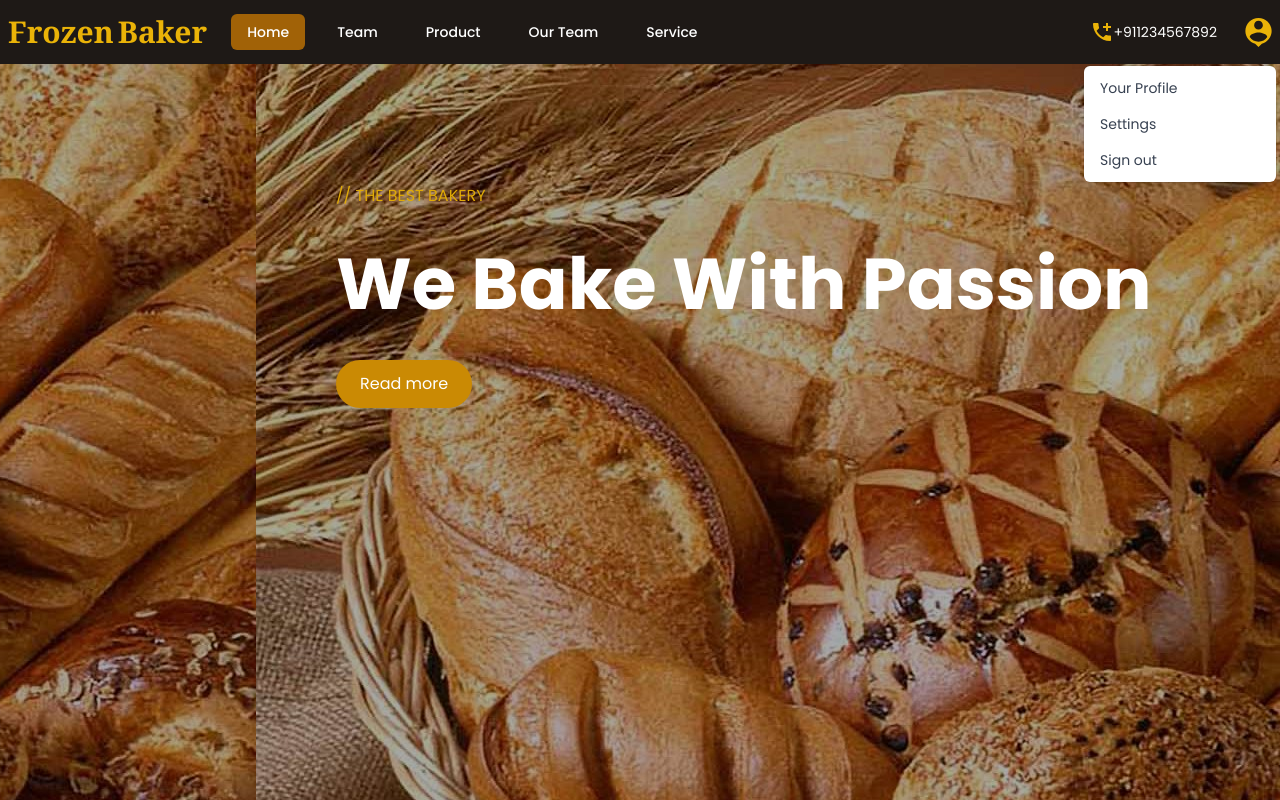
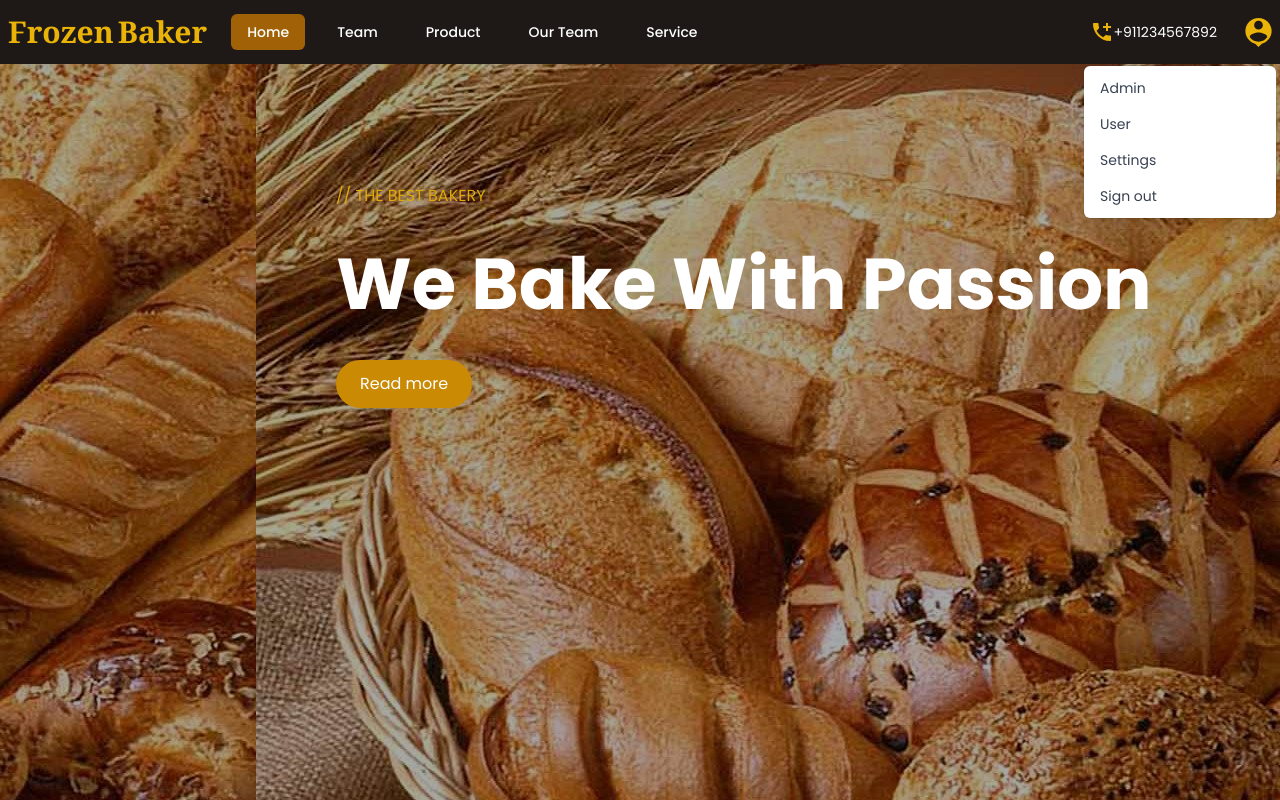
Before and after one commit to Ashish5028/Frozen-Baker, a React (Vite) app: page / in a window 1280 px wide. Both pictures are taken after a click on the button "Open user menu". Shown: the top 800 px of the page. Built offline with nearby package versions, Linux system fonts and the light colour scheme.

Commit message:
admin contact ui

```diff
--- /dev/null
+++ b/src/admin/component/fillform.jsx
@@ -0,0 +1,7 @@
+export function FillFom() {
+  return (
+    <>
+      <div></div>
+    </>
+  );
+}
--- a/src/app/routes.jsx
+++ b/src/app/routes.jsx
@@ -5,6 +5,7 @@ import ContactIndex from "../contact";
 import ProductIndex from "../product";
 import UserIndex from "../user";
 import HeaderIndex from "../header";
+import { FillFom } from "../admin/component/fillform";
 
 export default function AppRoutes() {
   return (
@@ -17,6 +18,7 @@ export default function AppRoutes() {
           <Route path="/contact" element={<ContactIndex />}></Route>
           <Route path="/product" element={<ProductIndex />}></Route>
           <Route path="/register" element={<UserIndex />}></Route>
+          <Route path="/form" element={<FillFom />}></Route>
           <Route path=""></Route>
         </Routes>
       </BrowserRouter>
--- a/src/header/component/header.jsx
+++ b/src/header/component/header.jsx
@@ -106,7 +106,20 @@ export default function HeaderPage() {
                               "block px-4 py-2 text-sm text-gray-700"
                             )}
                           >
-                            <Link to="register"> Your Profile</Link>
+                            <Link to="/form"> Admin</Link>
+                          </a>
+                        )}
+                      </Menu.Item>
+                      <Menu.Item>
+                        {({ active }) => (
+                          <a
+                            href="#"
+                            className={classNames(
+                              active ? "bg-gray-100" : "",
+                              "block px-4 py-2 text-sm text-gray-700"
+                            )}
+                          >
+                            <Link to="#"> User</Link>
                           </a>
                         )}
                       </Menu.Item>
```
